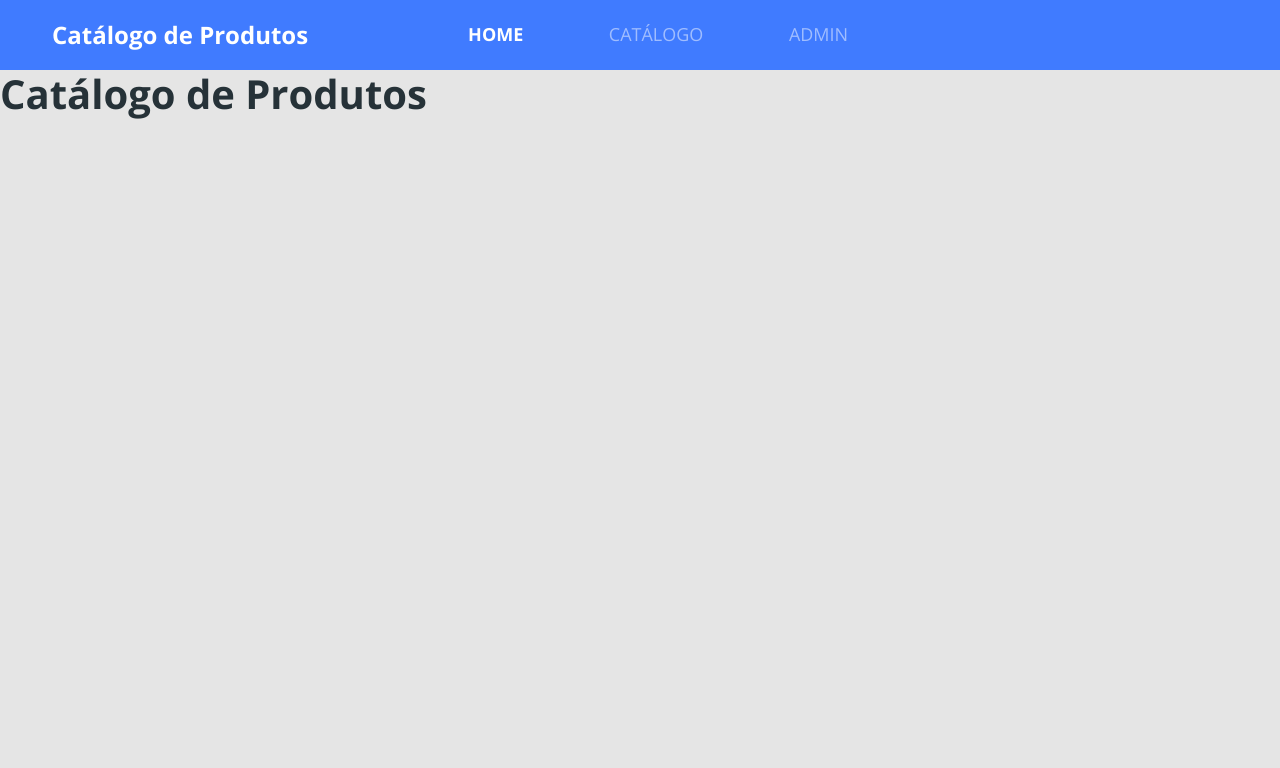
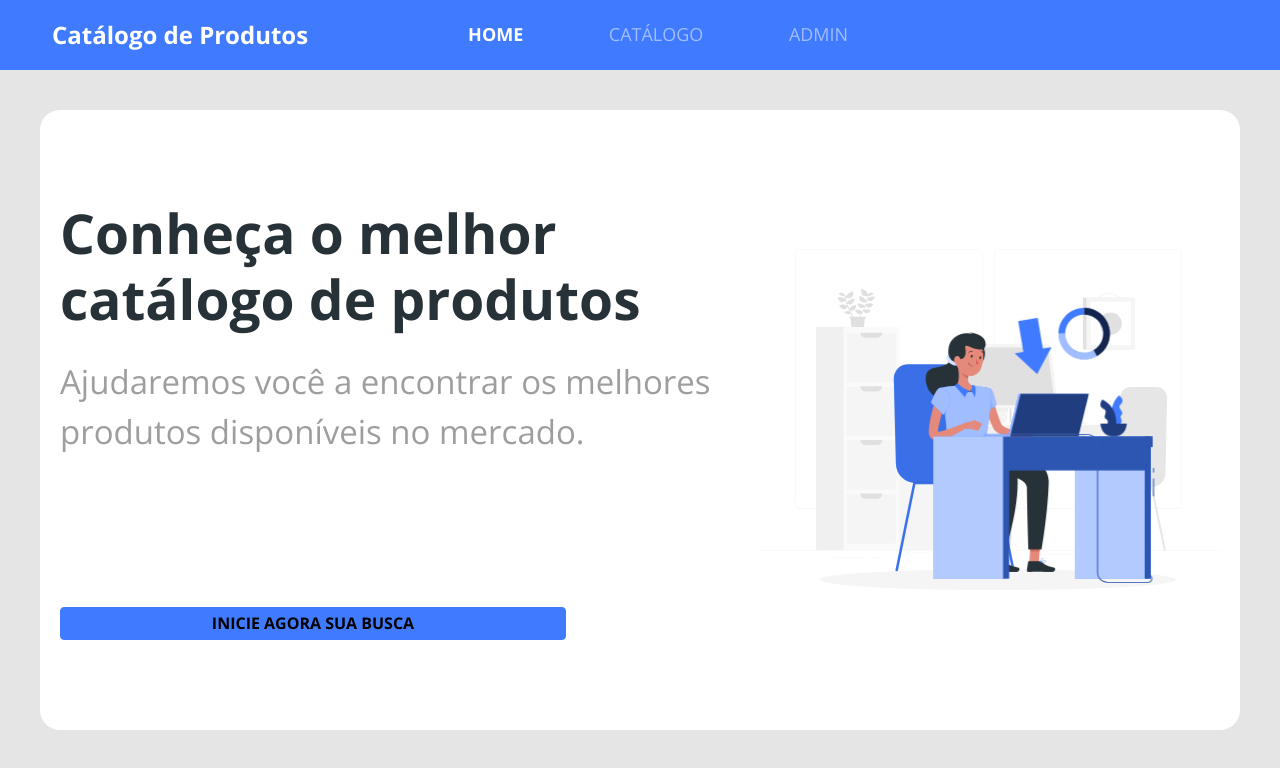
Before and after one commit to fabricioLeonard/products-catalog-spring, a React (Create React App) app in the folder frontweb/: page / in a window 1280 px wide. Shown: the top 768 px of the page. Built offline with nearby package versions, Linux system fonts and the light colour scheme.

Commit message:
Home styling

```diff
--- a/frontweb/src/App.tsx
+++ b/frontweb/src/App.tsx
@@ -1,14 +1,11 @@
-import Navbar from './components/Navbar';
 import './assets/styles/custom.scss';
 import './App.css';
+import Home from 'assets/pages/Home';
 
 
 const App = () => {
   return (
-    <>
-    <Navbar />
-  <h1>Catálogo de Produtos</h1>
-  </>
+    <Home/>
   );
 }
 
--- /dev/null
+++ b/frontweb/src/assets/pages/Home/index.tsx
@@ -0,0 +1,32 @@
+import { ReactComponent as MainImage } from 'assets/images/main-image.svg';
+import ButtonIcon from 'components/ButtonIcon';
+import Navbar from 'components/Navbar';
+
+import './styles.css';
+
+const Home = () => {
+  return (
+    <>
+      <Navbar />
+      <div className="home-container">
+        <div className="home-card">
+          <div className="home-content-container">
+            <div>
+              <h1>Conheça o melhor catálogo de produtos</h1>
+              <p>
+                Ajudaremos você a encontrar os melhores produtos disponíveis no
+                mercado.
+              </p>
+            </div>
+            <ButtonIcon />
+          </div>
+          <div className="home-image-container">
+            <MainImage />
+          </div>
+        </div>
+      </div>
+    </>
+  );
+};
+
+export default Home;
--- /dev/null
+++ b/frontweb/src/assets/pages/Home/styles.css
@@ -0,0 +1,132 @@
+.home-container {
+  padding: 10px;
+  font-size: 20px;
+  text-align: center;
+}
+
+.home-card {
+  display: flex;
+  flex-direction: column-reverse;
+  background-color: #ffffff;
+  box-shadow: 0px 4px 20 px rgba(0, 0, 0, 0.25);
+  border-radius: 20px;
+}
+
+.home-content-container {
+  display: flex;
+  flex-direction: column;
+  align-items: center;
+  padding: 10px 10px 60px 10px;
+}
+
+.home-content-container h1 {
+  width: 260px;
+  font-size: 1em;
+  margin-bottom: 15px;
+}
+
+.home-content-container p {
+  width: 260px;
+  color: #9e9e9e;
+  font-size: 0.6em;
+  margin-bottom: 30px;
+}
+
+.home-image-container {
+  padding: 50px 15px;
+}
+
+.home-image-container svg {
+  width: 100%;
+  height: auto;
+}
+
+@media (min-width: 576px) {
+  .home-container {
+    padding: 15px;
+    font-size: 40px;
+  }
+
+  .home-content-container h1 {
+    width: 506px;
+    margin-bottom: 20px;
+  }
+
+  .home-content-container p {
+    width: 506px;
+    margin-bottom: 20px;
+  }
+
+  .home-content-container button {
+    width: 506px;
+  }
+
+  .home-image-container svg {
+    width: 506px;
+  }
+}
+
+@media (min-width: 768px) {
+  .home-image-container {
+    padding: 100px 20px;
+  }
+
+  .home-content-container {
+    padding: 20px 20px 100px 20px;
+  }
+}
+
+@media (min-width: 992px) {
+  .home-container {
+    padding: 40px;
+    font-size: 55px;
+  }
+
+  .home-image-container {
+    padding: 125px 20px;
+  }
+
+  .home-content-container {
+    padding: 20px 20px 150px 20px;
+  }
+
+  .home-content-container h1 {
+    width: 700px;
+    margin-bottom: 25px;
+  }
+
+  .home-content-container p {
+    width: 700px;
+    margin-bottom: 45px;
+  }
+}
+
+
+@media (min-width: 1200px) {
+  .home-card{
+    flex-direction: row;
+    justify-content: space-around;
+    padding: calc(((85vh - 480px) / 2) - 30px) 0;
+  }
+
+  .home-content-container {
+    align-items: flex-start;
+    text-align: left;
+    flex-flow: wrap;
+    align-content: space-between;
+    padding: 20px;
+    height: 480px;
+    width: 700px;
+  }
+
+  .home-image-container {
+    display: flex;
+    align-items: center;
+    padding: 20px;
+  }
+
+  .home-image-container svg {
+    width: 100%;
+  }
+
+}
--- /dev/null
+++ b/frontweb/src/components/ButtonIcon/index.tsx
@@ -0,0 +1,11 @@
+const ButtonIcon = () => {
+
+    return(
+        <button className="btn btn-primary btn-icon">
+            <h6>INICIE AGORA SUA BUSCA</h6>
+        </button>
+    );
+
+}
+
+export default ButtonIcon;
--- /dev/null
+++ b/frontweb/src/components/ButtonIcon/styles.css
@@ -0,0 +1,3 @@
+.btn-icon {
+    height: 50px;
+}
```
Also changed, not shown: frontweb/src/assets/images/main-image.svg (added).
